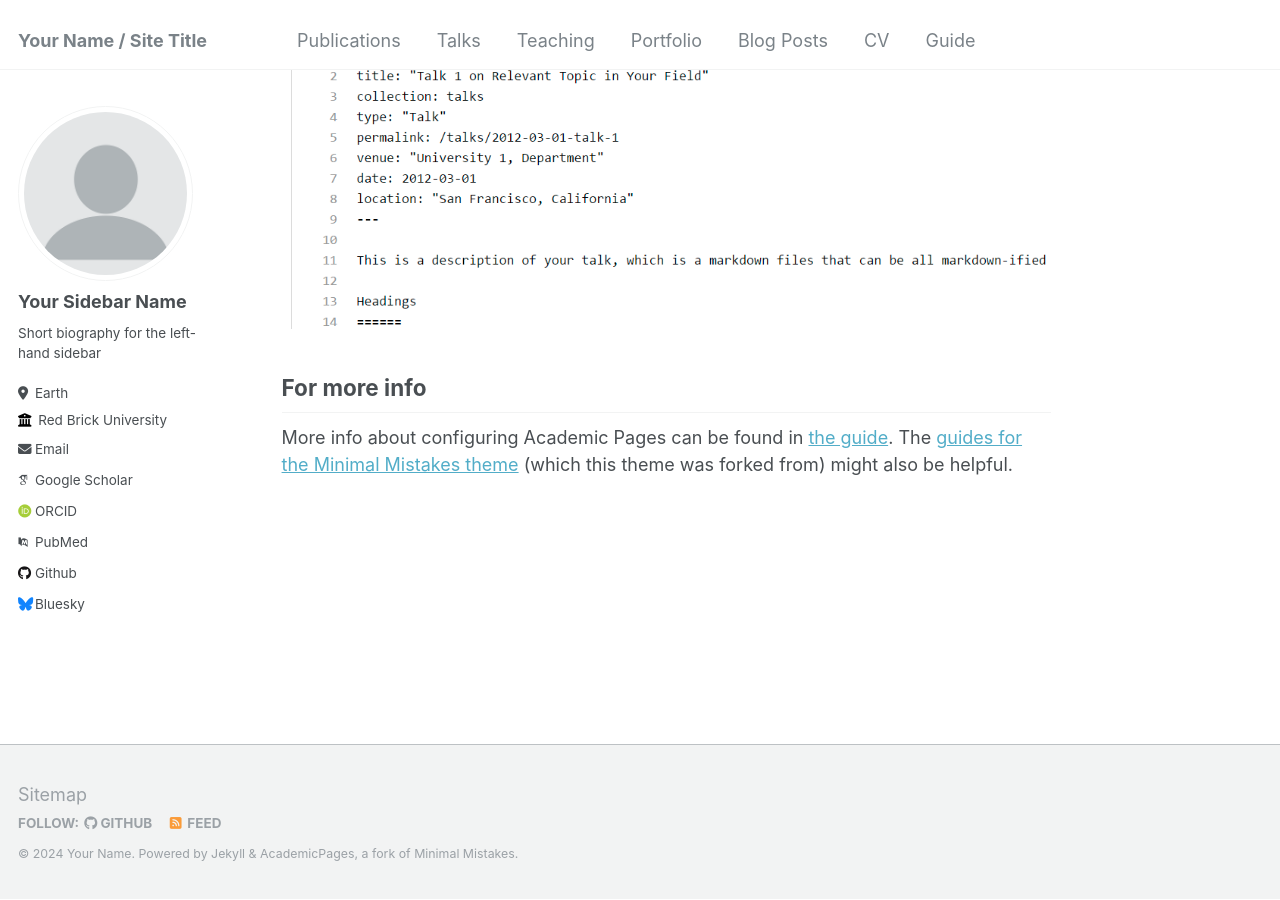
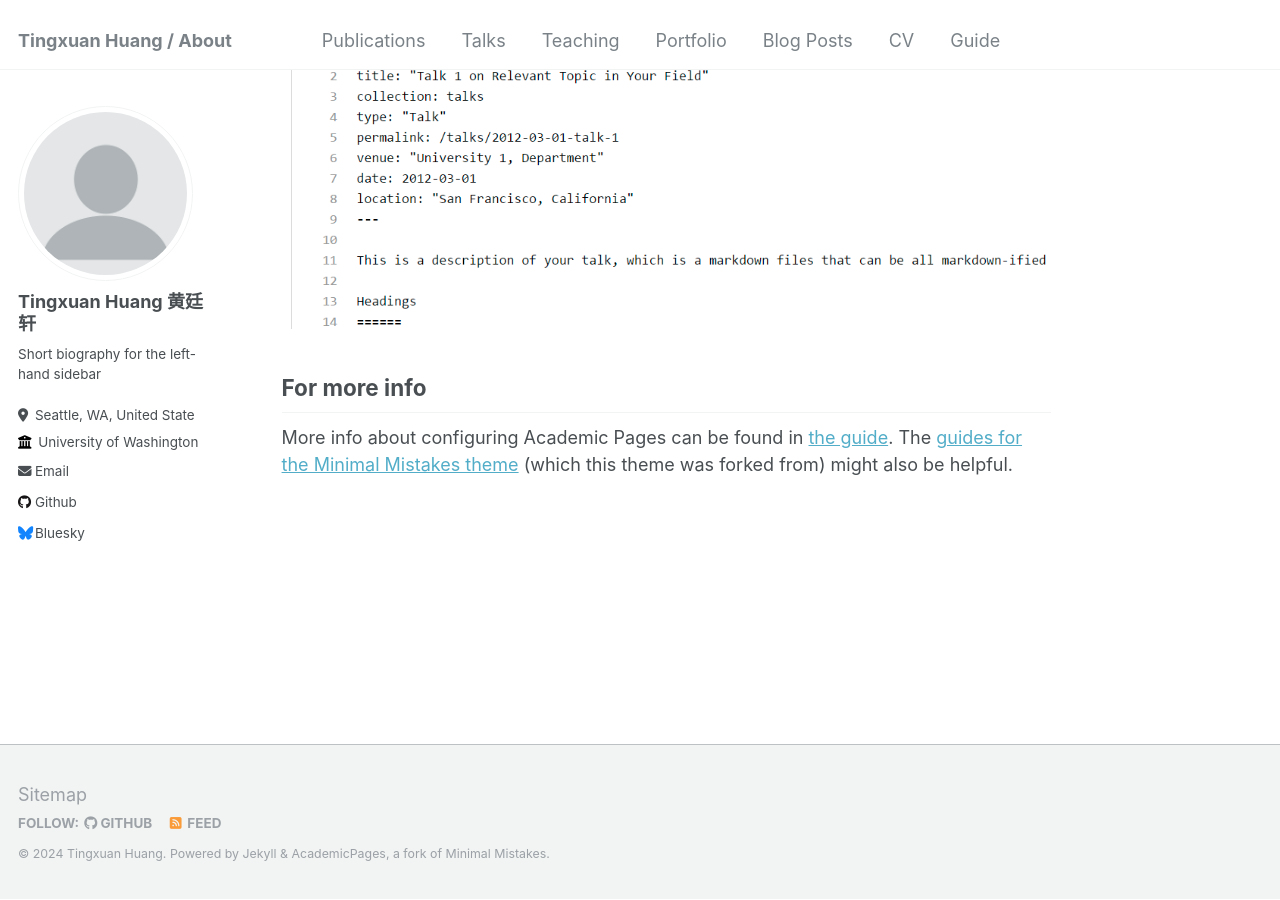
Before and after one commit to TingXuan-Huang/TingXuan-Huang.github.io, a Jekyll site: the page built from _pages/about.md, in a window 1280 px wide and 900 px high, scrolled down 2632 px. Built offline with Jekyll 4.4.1, drawn with Linux system fonts in a browser that asks for light colours; some web fonts are replaced.

Commit message:
Update _config.yml

```diff
--- a/_config.yml
+++ b/_config.yml
@@ -8,13 +8,13 @@
 
 # Basic Site Settings
 locale                   : "en-US"
-title                    : "Your Name / Site Title"
+title                    : "Tingxuan Huang / About"
 title_separator          : "-"
-name                     : &name "Your Name"
+name                     : &name "Tingxuan Huang"
 description              : &description "personal description"
-url                      : https://academicpages.github.io # the base hostname & protocol for your site e.g. "https://mmistakes.github.io"
+url                      : https://tingxuan-huang.github.io # the base hostname & protocol for your site e.g. "https://mmistakes.github.io"
 baseurl                  : "" # the subpath of your site, e.g. "/blog"
-repository               : "academicpages/academicpages.github.io"
+repository               : "tingxuan-huang/tingxuan-huang.github.io"
 
 # Site Author - The following control what appear as part of the author content on the side bar.
 #               If a field is blank the icon and link will not appear, otherwise it will be shown.
@@ -22,22 +22,24 @@
 author:
   # Biographic information
   avatar           : "profile.png"
-  name             : "Your Sidebar Name"
+  name             : "Tingxuan Huang 黄廷轩"
   pronouns         : # example: "she/her"
   bio              : "Short biography for the left-hand sidebar"
-  location         : "Earth"
-  employer         : "Red Brick University"
+  location         : "Seattle, WA, United State"
+  employer         : "University of Washington"
   uri              : # URL
-  email            : "none@example.org"
+  email            : "thuang27@uw.edu"
 
   # Academic websites
   arxiv            : # URL - Update with the correct link to your profile
-  googlescholar    : "https://scholar.google.com/citations?user=PS_CX0AAAAAJ"
-  impactstory      : # URL
-  orcid            : "http://orcid.org/yourorcidurl"
-  semantic         : # URL
-  pubmed           : "https://www.ncbi.nlm.nih.gov/pubmed/?term=john+snow"
-  researchgate     : # URL
+  googlescholar    : # "https://scholar.google.com/citations?user=PS_CX0AAAAAJ"
+  # impactstory      : # URL
+  # orcid            : "http://orcid.org/yourorcidurl"
+  # semantic         : # URL
+  # pubmed           : "https://www.ncbi.nlm.nih.gov/pubmed/?term=john+snow"
+  # researchgate     : # URL
+  instagram        : " "
+
 
   # Repositories and software development
   bitbucket        : # Username - Update with your username on the site
```
